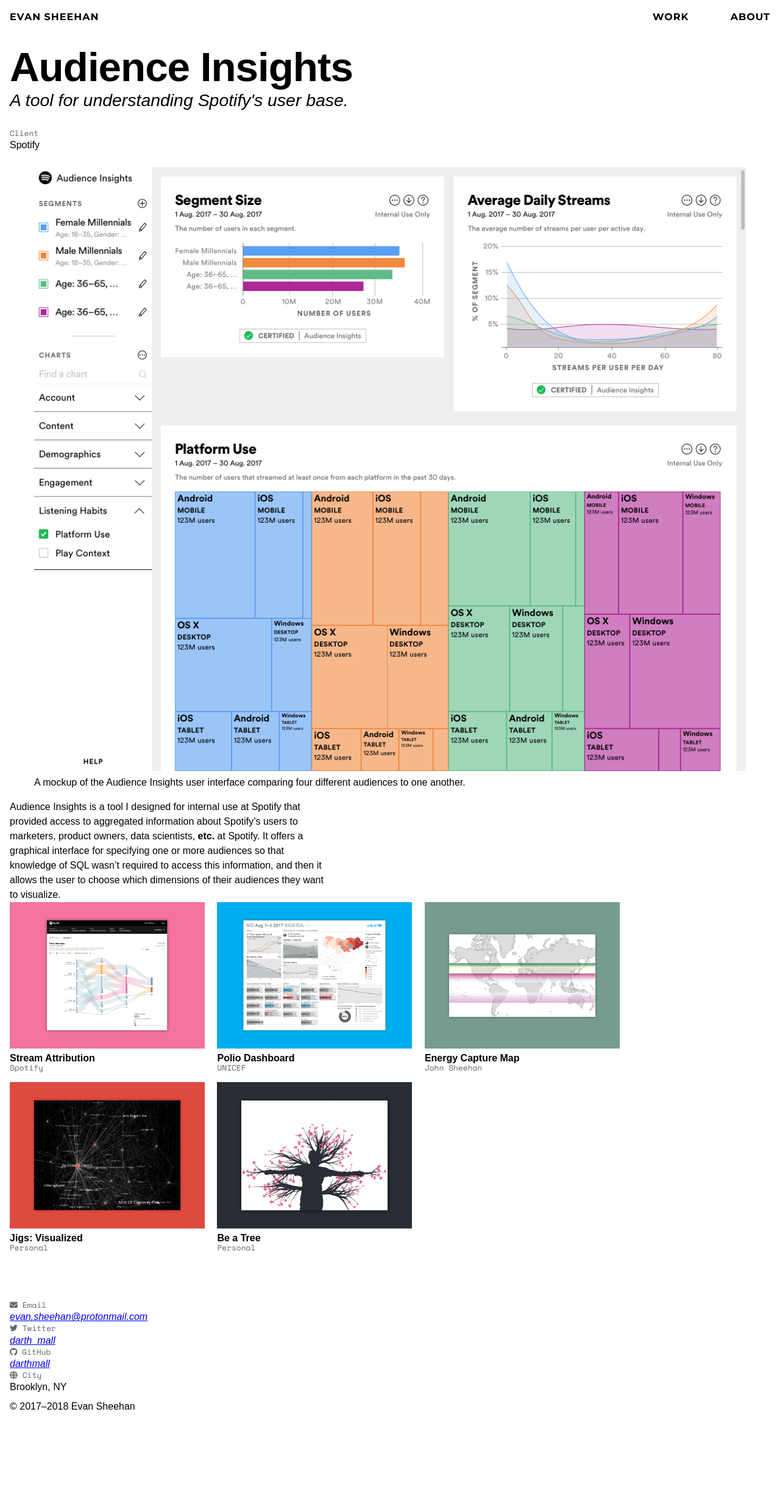
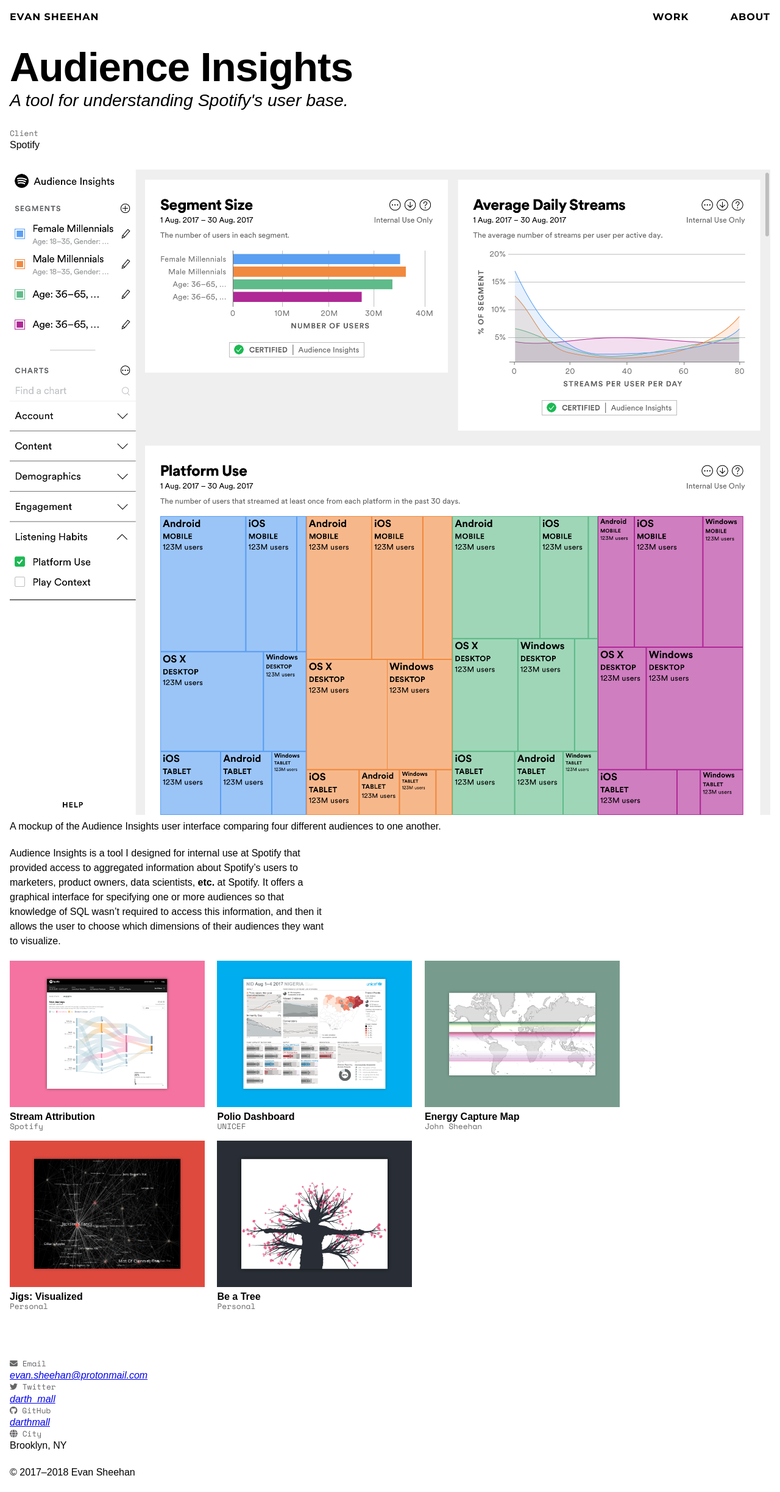
Before and after one commit to darthmall/darthmall.github.io, a Jekyll site: the page built from _projects/audience_insights.md, in a window 1280 px wide. Shown: the whole page at 61% size. Built offline with Jekyll 4.4.1, drawn with Linux system fonts in a browser that asks for light colours; nearby versions of some CDN libraries; some web fonts are replaced; before the commit the page ends 2334 px from its top, so only the background shows below that.

Commit message:
Set default margins for all paragraphs to 20px
- Set a default top and bottom margin for paragraphs
- Add a $margin variable to set the body margin in case it needs to be
  referenced in any calculations

```diff
--- a/_sass/size.sass
+++ b/_sass/size.sass
@@ -5,7 +5,7 @@
   box-sizing: inherit
 
 body
-  margin: $md-space
+  margin: $margin
   max-width: 1320px
 
 p,
@@ -40,8 +40,9 @@
 dl
   margin: $sm-space 0
 
-p + p
-  margin-top: 1.111em
+p,
+figure
+  margin: 20px / $font-size * 1em 0
 
 .blurb
   margin: 0 0 $lg-space 0
--- a/_sass/variables.sass
+++ b/_sass/variables.sass
@@ -12,3 +12,5 @@
 $md-space: 16px
 $lg-space: 32px
 $xl-space: 64px
+
+$margin: $md-space
```
